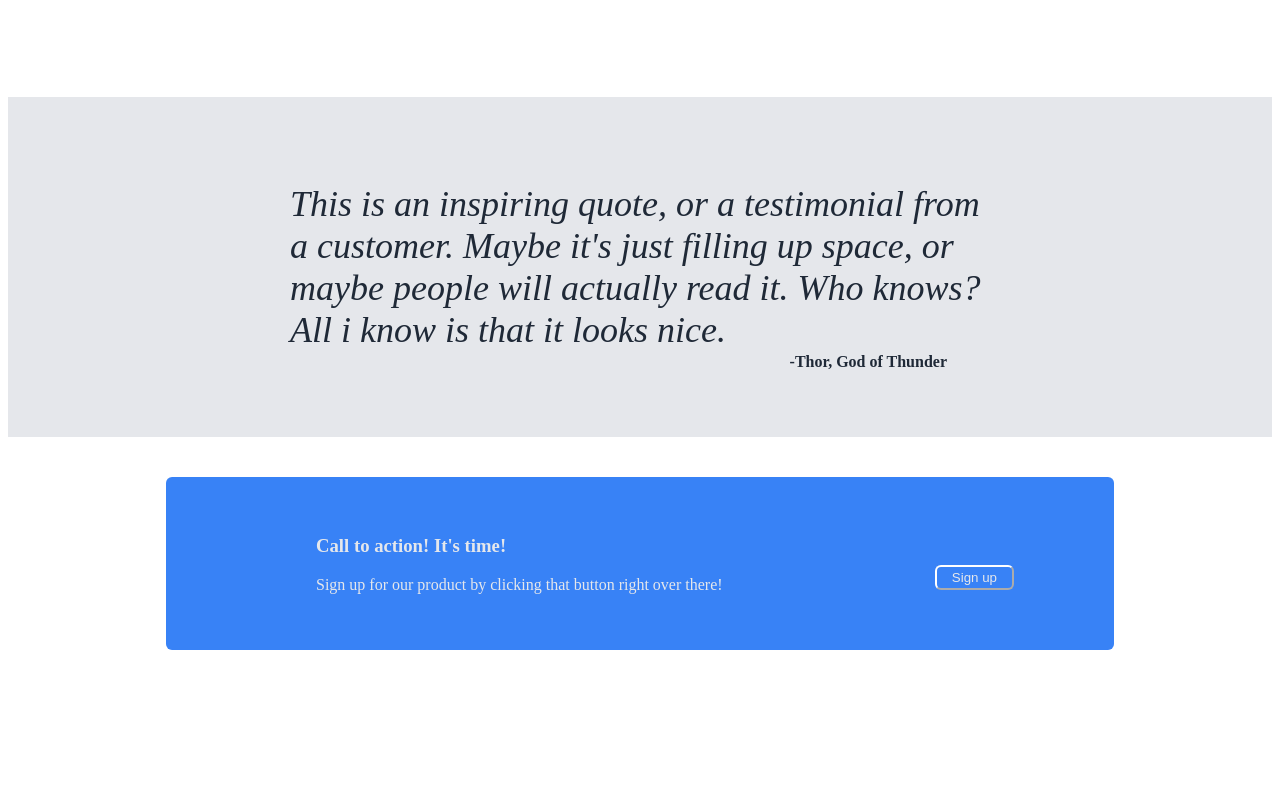
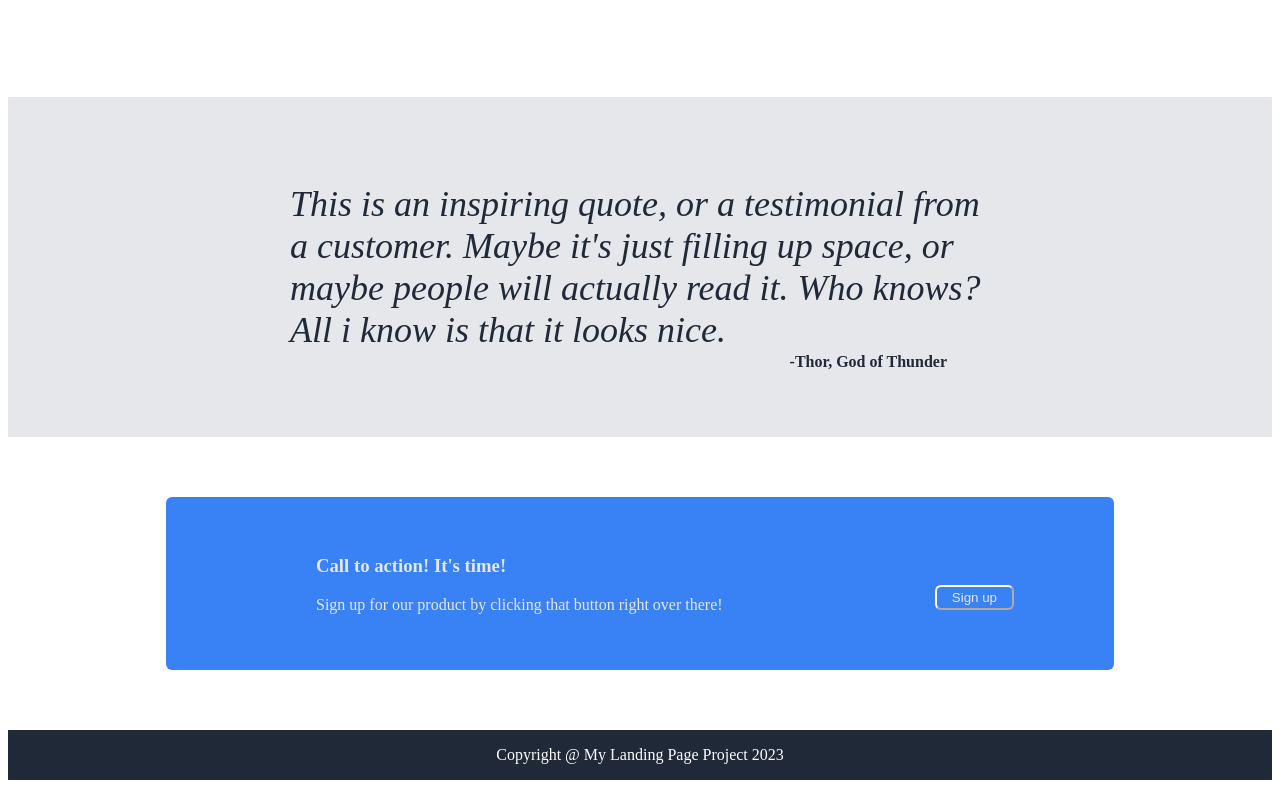
Before and after one commit to FedericoM120/Landing-Page, a plain HTML site: page index.html in a window 1280 px wide. Shown: the part 585-1373 px from the top of the page. Before the commit the page ends 1283 px from the top, so only its background shows below. Drawn offline with Linux system fonts and the light colour scheme.

Commit message:
Edit index.html and main.css

```diff
--- a/index.html
+++ b/index.html
@@ -83,5 +83,9 @@
         </div>
     </div>
 
+    <div class="footer">
+        <p>Copyright @ My Landing Page Project 2023</p>
+    </div>
+
 </body>
 </html>
--- a/main.css
+++ b/main.css
@@ -140,8 +140,8 @@ h2 {
 .blue-container {
     display: flex;
     justify-content: space-between;
-    margin-top: 40px;
-    margin-bottom: 40px;
+    margin-top: 60px;
+    margin-bottom: 60px;
     padding-top: 40px;
     padding-bottom: 40px;
     background-color: #3882F6;
@@ -177,3 +177,13 @@ h2 {
     border-width: 2px;
     border-color: white;
 }
+
+.footer {
+    display: flex;
+    justify-content: center;
+    background-color: #1F2937;
+}
+
+.footer p {
+    color: white;
+}
```
